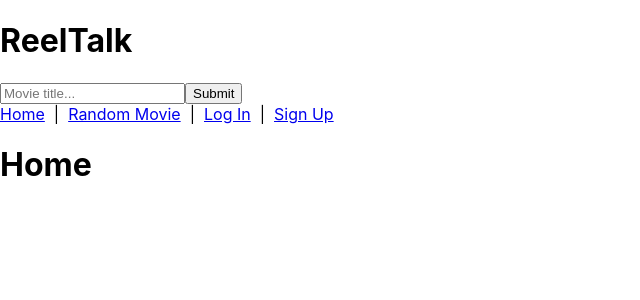
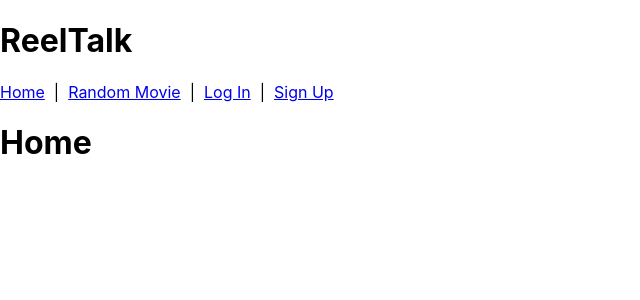
Before and after one commit to chung972/SEI-Project-4, a React (Create React App) app: page / in a window 1280 px wide. Shown: the top 300 px of the page, without its empty margins (0-640 px from the left). Built offline with nearby package versions, Linux system fonts and the light colour scheme.

Commit message:
migrates all functions associated with searching for movies to SearchForm.jsx

```diff
--- a/src/pages/App/App.js
+++ b/src/pages/App/App.js
@@ -8,16 +8,13 @@ import SignupPage from "../../pages/SignupPage/SignupPage";
 import LoginPage from "../../pages/LoginPage/LoginPage";
 import MoviePage from "../../pages/MoviePage/MoviePage";
 import NavBar from "../../components/NavBar/NavBar";
-import getMovies from "../../utils/omdb-api";
+
 
 class App extends Component {
   constructor() {
     super();
     this.state = {
       user: userService.getUser(),  // go to function declaration for more info
-      movies: [],
-      searchTerm: ''
-
     }
   }
 
@@ -42,29 +39,6 @@ class App extends Component {
     // msgBoard.appendChild(node);
   }
 
-
-  handleSubmit = async (e) => {
-    console.log("in handle submit");
-    e.preventDefault();
-    try {
-      getMovies(this.state.searchTerm, this.asyncMovieStateUpdate)
-      // this.setState({ movies: movieList })
-    } catch (err) {
-      // Invalid user data (probably duplicate email)
-    }
-  }
-
-  asyncMovieStateUpdate = (movieList) => {
-    this.setState({movies: movieList})
-  }
-
-  handleChange = (e) => {
-    this.setState({
-      // Using ES2015 Computed Property Names
-      [e.target.name]: e.target.value
-    });
-  }
-
   render() {
     return (
       // TODO: have a navbar OUTSIDE of the switch
@@ -72,12 +46,6 @@ class App extends Component {
         <header>
           <h1>ReelTalk</h1>
         </header>
-
-        <form onSubmit={this.handleSubmit}>
-          <input type="text" name="searchTerm" value={this.state.searchTerm} placeholder="Movie title..." onChange={this.handleChange} />
-          <input type="submit" value="Submit"/>
-        </form>
-
         <NavBar
           user={this.state.user}
           handleLogout={this.handleLogout}
```
